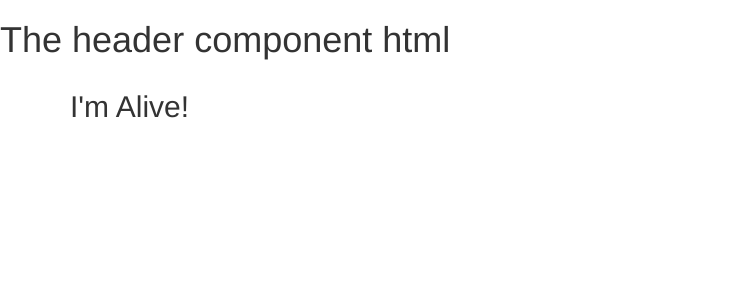
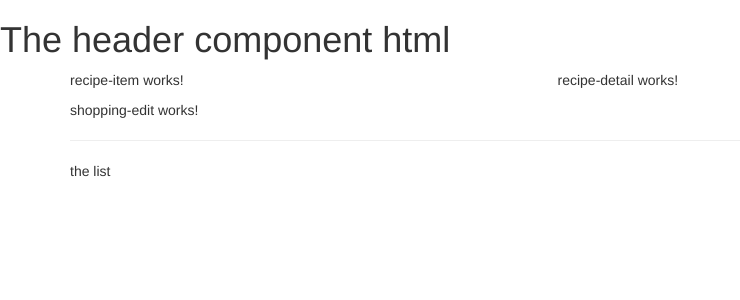
Before and after one commit to ZizoRibeiro/Chef_App, an Angular app: page / in a window 1280 px wide. Shown: the top 300 px of the page, without its empty margins (0-740 px from the left). Built offline with nearby package versions, Linux system fonts and the light colour scheme.

Commit message:
Implementing components recipes, recipe-list, shopping list

```diff
--- a/src/app/app.component.html
+++ b/src/app/app.component.html
@@ -2,7 +2,8 @@
 <div class="container">
   <div class="row">
     <div class="col-md-12">
-      <h2>I'm Alive! </h2>
+      <app-recipes></app-recipes>
+      <app-shopping-list></app-shopping-list>
     </div>
   </div>
 </div>
--- a/src/app/recipes/recipe-list/recipe-list.component.html
+++ b/src/app/recipes/recipe-list/recipe-list.component.html
@@ -1,3 +1 @@
-<p>
-  recipe-list works!
-</p>
+<app-recipe-item></app-recipe-item>
--- a/src/app/recipes/recipes.component.html
+++ b/src/app/recipes/recipes.component.html
@@ -1,3 +1,8 @@
-<p>
-  recipes works!
-</p>
+<div class="row">
+  <div class="col-md-5">
+    <app-recipe-list></app-recipe-list>
+  </div>
+  <div class="col-md-7">
+    <app-recipe-detail></app-recipe-detail>
+  </div>
+</div>
--- a/src/app/shopping-list/shopping-list.component.html
+++ b/src/app/shopping-list/shopping-list.component.html
@@ -1,3 +1,7 @@
-<p>
-  shopping-list works!
-</p>
+<div class="row">
+  <div class="col-xs-10">
+    <app-shopping-edit></app-shopping-edit>
+    <hr>
+    <p>the list</p>
+  </div>
+</div>
```
